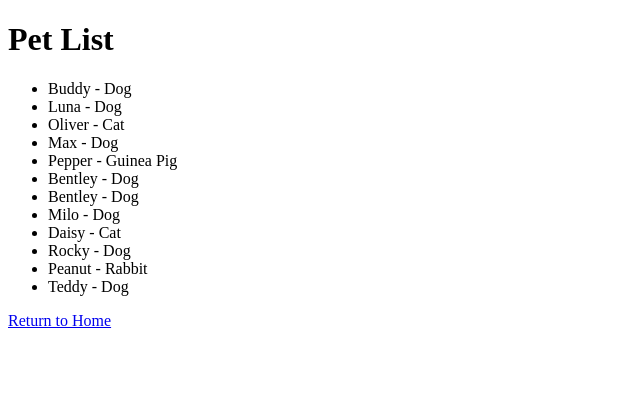
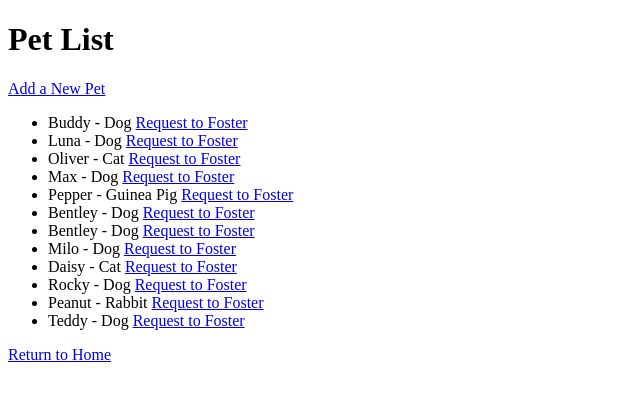
Before and after one commit to tannawest/SDEV220_FinalProject_West, a Django app: page /pets/ in a window 1280 px wide. Shown: the top 401 px of the page, without its empty margins (0-640 px from the left). Run offline with Django 5.2, Linux system fonts and the light colour scheme; data comes from the database, SQL or seed files in the repository.

Commit message:
added buttons to each page

```diff
--- a/foster/templates/foster/pet_list.html
+++ b/foster/templates/foster/pet_list.html
@@ -5,11 +5,23 @@
 </head>
 <body>
     <h1>Pet List</h1>
+
+    <!-- Button to Add a New Pet -->
+    <a href="{% url 'foster:add_pet' %}" class="btn btn-primary mt-4">Add a New Pet</a>
+
+    <!-- List of Pets with Foster Request Links -->
     <ul>
         {% for pet in pets %}
-            <li>{{ pet.name }} - {{ pet.species }}</li>
+            <li>
+                {{ pet.name }} - {{ pet.species }}
+
+                <!-- Link to request fostering for this pet -->
+                <a href="{% url 'foster:request_foster' pet.id %}">Request to Foster</a>
+            </li>
         {% endfor %}
     </ul>
-    <a href="{% url 'home' %}" class="btn btn-primary mt-4">Return to Home</a>
+
+    <!-- Return to Home Button -->
+    <a href="{% url 'foster:home' %}" class="btn btn-primary mt-4">Return to Home</a>
 </body>
 </html>
--- a/foster/templates/foster/request_foster.html
+++ b/foster/templates/foster/request_foster.html
@@ -4,11 +4,15 @@
     <title>Request Foster for {{ pet.name }}</title>
 </head>
 <body>
-    <h1>Request Foster for {{ pet.name }}</h1>
+    <h1>Request to Foster {{ pet.name }}</h1>
+
     <form method="POST">
         {% csrf_token %}
         {{ form.as_p }}
         <button type="submit">Submit Request</button>
     </form>
+
+    <!-- Button to go back to the pet list -->
+    <a href="{% url 'foster:pet_list' %}" class="btn btn-secondary mt-4">Back to Pet List</a>
 </body>
 </html>
--- a/foster/views.py
+++ b/foster/views.py
@@ -1,19 +1,28 @@
-from django.shortcuts import render, redirect
+from django.shortcuts import render, redirect, get_object_or_404
+from .forms import FosterRequestForm, FosterFamilyForm, PetForm
 from .models import Pet, FosterFamily
-from .forms import FosterRequestForm, FosterFamilyForm, PetForm
 
 def home(request):
     return render(request, 'foster/home.html')
 
 def add_foster_family(request):
-    form = FosterFamilyForm()
     if request.method == 'POST':
         form = FosterFamilyForm(request.POST)
+
         if form.is_valid():
+            # Save the new foster family
             form.save()
-            if 'add_another' in request.POST:
-                return redirect('add_foster_family')  # Stay on the form to add another family
-            return redirect('foster_family_list')  # Redirect to the foster family list
+
+            # Check if the "Add Another Family" button was clicked
+            if request.POST.get('action') == 'add_another_family':
+                # If "Add Another Family" clicked, reload the form to add another family
+                return redirect('foster:add_foster_family')
+            else:
+                # If "Add Family" clicked, redirect to the foster family list
+                return redirect('foster:foster_family_list')
+    else:
+        form = FosterFamilyForm()
+
     return render(request, 'foster/add_foster_family.html', {'form': form})
 
 
@@ -26,16 +35,17 @@
     return render(request, 'foster/foster_family_list.html', {'foster_families': foster_families})
 
 def request_foster(request, pet_id):
-    pet = Pet.objects.get(id=pet_id)
+    pet = get_object_or_404(Pet, id=pet_id)  # Get the pet by id
+
     if request.method == 'POST':
         form = FosterRequestForm(request.POST)
         if form.is_valid():
-            foster_request = form.save(commit=False)  # Don't save yet
-            foster_request.pet = pet  # Link the pet to the foster request
-            foster_request.save()  # Now save the foster request with the pet linked
-            return redirect('pet_list')
+            # Save the foster request (you can implement your logic here)
+            form.save()
+            return redirect('foster:pet_list')  # Redirect back to the pet list after request
     else:
         form = FosterRequestForm()
+
     return render(request, 'foster/request_foster.html', {'form': form, 'pet': pet})
 
 def edit_pet(request, pet_id):
@@ -52,11 +62,20 @@
 def add_pet(request):
     if request.method == 'POST':
         form = PetForm(request.POST)
+
         if form.is_valid():
-            form.save()
-            if 'add_another' in request.POST:
-                return redirect('add_pet')  # Redirect back to the form to add another pet
-            return redirect('pet_list')  # Redirect to the pet list if not adding another pet
+            form.save()  # Save the new pet
+
+            action = request.POST.get('action')  # Get the action from the button clicked
+
+            if action == 'add_pet':
+                # If 'Add Pet' clicked, redirect to pet list page
+                return redirect('foster:pet_list')
+            elif action == 'add_another_pet':
+                # If 'Add Another Pet' clicked, clear the form and stay on the page
+                form = PetForm()  # Reset the form for another entry
+                return render(request, 'foster/add_pet.html', {'form': form})
     else:
-        form = PetForm()
+        form = PetForm()  # If GET request, show an empty form
+
     return render(request, 'foster/add_pet.html', {'form': form})
```
Also changed, not shown: foster/templates/foster/add_foster_family.html (+11 -2 lines), foster/templates/foster/add_pet.html (+9 -2 lines), foster/templates/foster/foster_family_list.html (+12 -1 lines).
